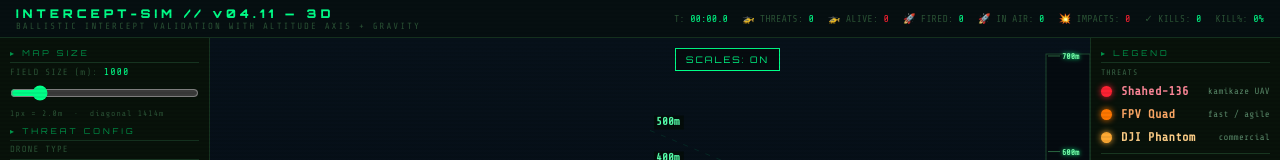
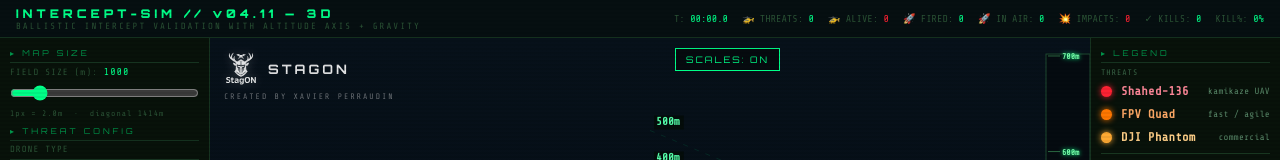
Before and after one commit to XPerraudin/FAWKES, a website built with Vite: page index.html in a window 1280 px wide. Shown: the top 160 px of the page. Built offline with nearby package versions, Linux system fonts and the light colour scheme.

Commit message:
Add StagOn branding overlay to canvas UI
Adds StagOn logo and "Created by Xavier Perraudin" credit to the top-left of the simulation viewport.

Co-Authored-By: Claude Sonnet 4.6 <noreply@anthropic.com>

```diff
--- a/index.html
+++ b/index.html
@@ -183,6 +183,18 @@
 
   .sw-cb { font-size:8px; color:#77ffaa; display:inline-block; margin:1px 0; cursor:pointer; }
   .sw-cb input { accent-color:#ffcc00; margin-right:4px; }
+  .brand-overlay {
+    position:absolute; top:12px; left:12px;
+    display:flex; flex-direction:column; align-items:flex-start; gap:4px;
+    pointer-events:none; z-index:10;
+  }
+  .brand-logo-row { display:flex; align-items:center; gap:8px; }
+  .brand-logo { width:38px; height:38px; opacity:0.88; filter:drop-shadow(0 0 5px rgba(255,255,255,0.25)); }
+  .brand-name {
+    font-family:'Orbitron',sans-serif; font-size:13px; font-weight:700;
+    color:#ffffff; letter-spacing:3px; opacity:0.9;
+  }
+  .brand-credit { font-size:8px; color:rgba(255,255,255,0.4); letter-spacing:2px; padding-left:2px; }
 </style>
 </head>
 <body>
@@ -347,6 +359,13 @@
 
 <!-- CANVAS -->
 <div class="canvas-wrap">
+  <div class="brand-overlay">
+    <div class="brand-logo-row">
+      <img src="/VectorStagOnWhite.svg" class="brand-logo" alt="StagOn Logo">
+      <span class="brand-name">STAGON</span>
+    </div>
+    <span class="brand-credit">CREATED BY XAVIER PERRAUDIN</span>
+  </div>
   <canvas id="simCanvas"></canvas>
   <button id="isoResetBtn">↺ RESET VIEW</button>
   <button id="pathsToggleBtn">PATHS: ON</button>
```
Also changed, not shown: public/VectorStagOnWhite.svg (added).
